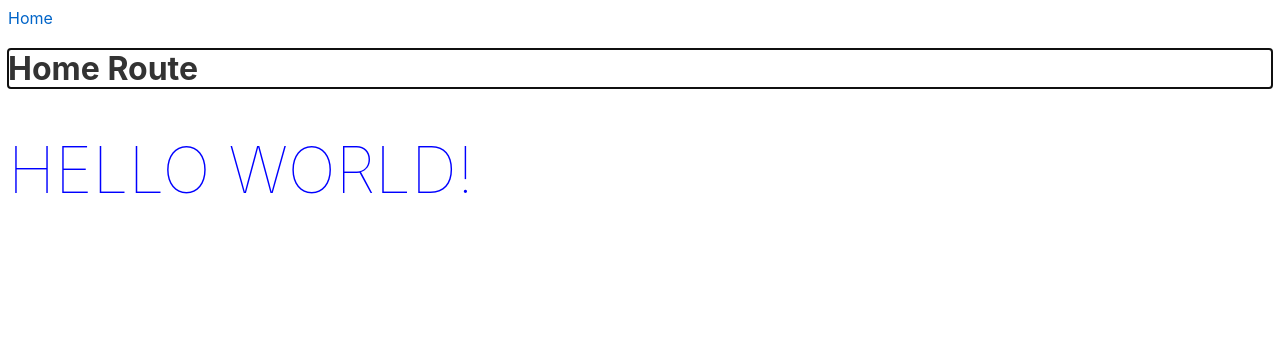
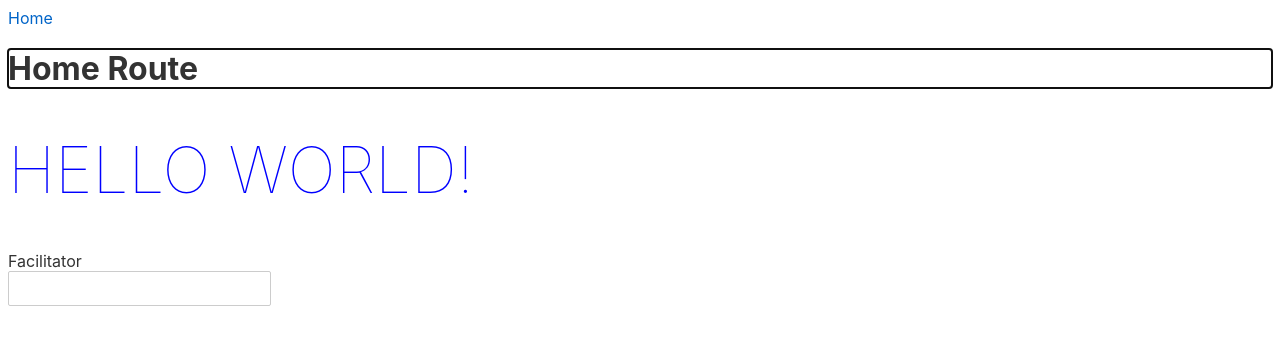
Before and after one commit to LionOnTheWeb/DDM-hackathon-2022-web3-planning-poker, a Svelte app: page / in a window 1280 px wide. Shown: the top 344 px of the page. Built offline with nearby package versions, Linux system fonts and the light colour scheme.

Commit message:
Added input component

```diff
--- /dev/null
+++ b/src/components/Input.svelte
@@ -0,0 +1,12 @@
+<script>
+export let label = ""
+export let type = ""
+export let placeholder = null
+
+</script>
+
+{#if label}
+  <label>{label}</label>
+{/if}
+
+<input type="{type}" placeholder="{placeholder}" />
--- a/src/components/hello.svelte
+++ b/src/components/hello.svelte
@@ -1,7 +1,11 @@
 	<script>
   export let msg;
+
+  import Input from './Input.svelte'
   </script>
+
   <h1>Hello {msg}!</h1>
+  <Input type="text" label="Facilitator"/>
 
 <style lang="scss">
 
```
